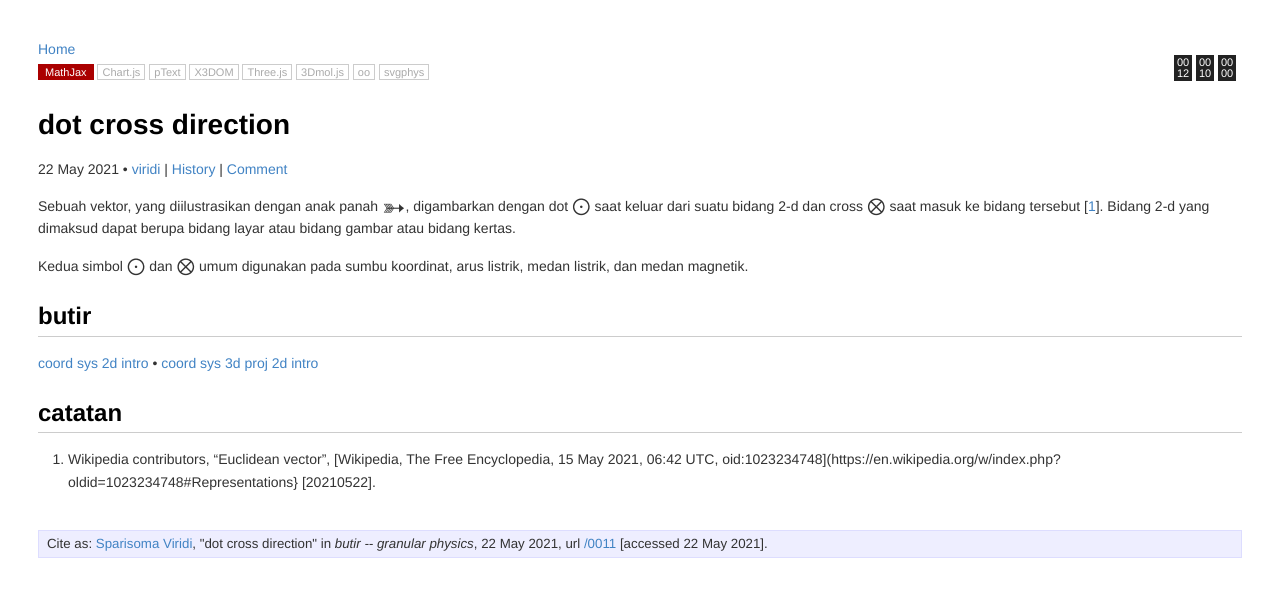
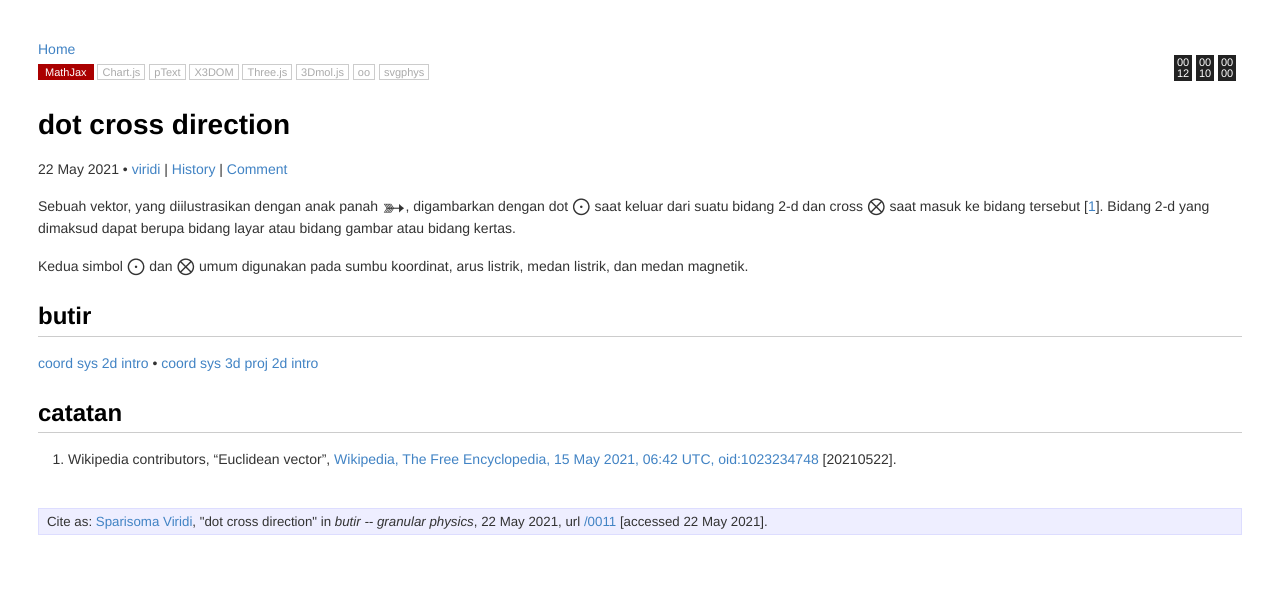
Before and after one commit to dudung/butir, a Jekyll site: the page built from _posts/0/01/2021-05-22-dot-cross-direction.md, in a window 1280 px wide. Shown: the top 597 px of the page. Built offline with Jekyll 4.4.1, drawn with Linux system fonts in a browser that asks for light colours; formulas are drawn with MathJax 3.

Commit message:
fix refs

```diff
--- a/_posts/0/01/2021-05-22-dot-cross-direction.md
+++ b/_posts/0/01/2021-05-22-dot-cross-direction.md
@@ -13,7 +13,7 @@ oo: false
 svgphys: false
 category: math
 tags: ["coordinate system", "3d", "2d", "introduction"]
-date: 2021-05-23 00:40:00 +07
+date: 2021-05-23 00:59:00 +07
 permalink: /0011
 src: https://github.com/dudung/butir/commits/main/_posts/0/01/2021-05-22-dot-cross-direction.md
 twitter_username: 6unpnp
@@ -30,4 +30,4 @@ Kedua simbol $\bigodot$ dan $\bigotimes$ umum digunakan pada sumbu koordinat, ar
 
 
 ## catatan
-1. <a name="r01"></a>Wikipedia contributors, "Euclidean vector", [Wikipedia, The Free Encyclopedia, 15 May 2021, 06:42 UTC, oid:1023234748](https://en.wikipedia.org/w/index.php?oldid=1023234748#Representations} [20210522].
+1. <a name="r01"></a>Wikipedia contributors, "Euclidean vector", [Wikipedia, The Free Encyclopedia, 15 May 2021, 06:42 UTC, oid:1023234748](https://en.wikipedia.org/w/index.php?oldid=1023234748#Representations) [20210522].
```
